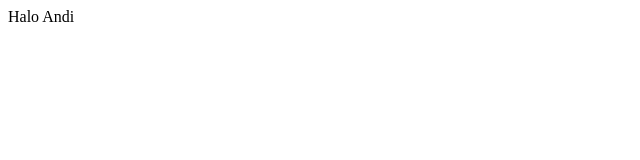
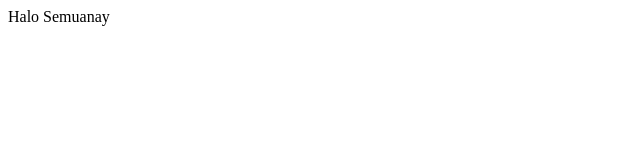
Before and after one commit to imam/belajar-repo-km, a plain HTML site: page index.html in a window 1280 px wide. Shown: the full height of the page, 0-640 px from the left. Drawn offline with Linux system fonts and the light colour scheme.

Commit message:
Melakukan commit dengan vsc

```diff
--- a/index.html
+++ b/index.html
@@ -7,6 +7,6 @@
     <title>Halo Lagi</title>
 </head>
 <body>
-    Halo Andi
+    Halo Semuanay
 </body>
 </html>
```
